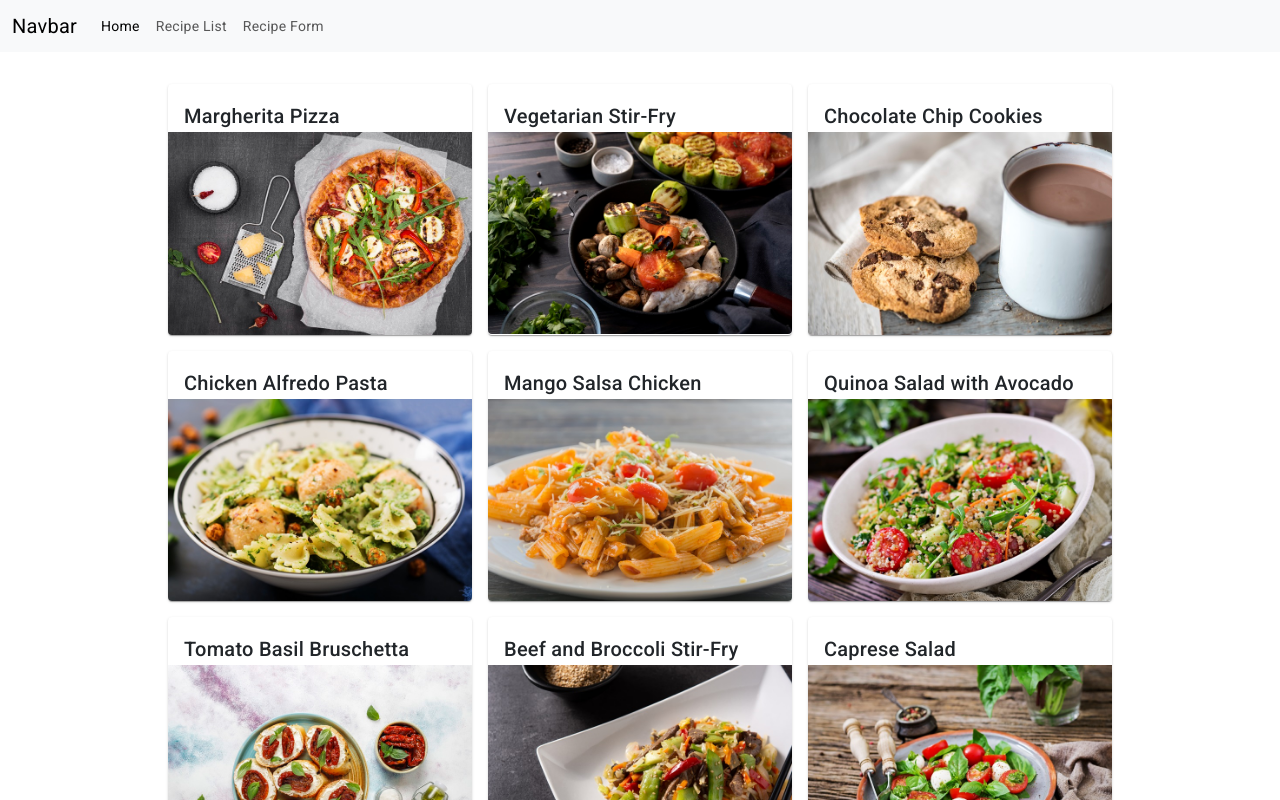
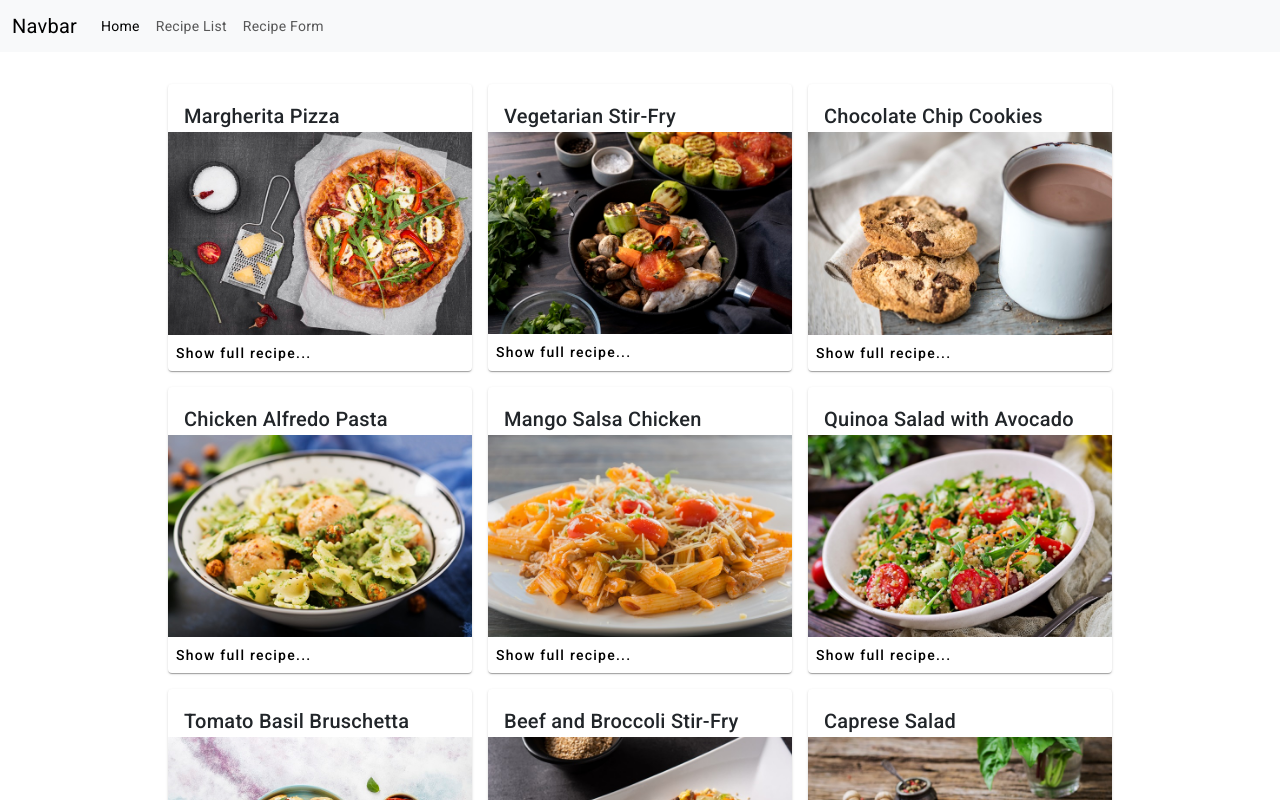
Before and after one commit to grenapeto/recipeApp, an Angular app in the folder recipe-book/: page /recipe-list in a window 1280 px wide. Shown: the top 800 px of the page. Built offline with nearby package versions, Linux system fonts and the light colour scheme.

Commit message:
details in progress

```diff
--- a/recipe-book/src/app/recipe-detail/recipe-detail.component.html
+++ b/recipe-book/src/app/recipe-detail/recipe-detail.component.html
@@ -1 +1 @@
-<p>recipe-detail works!</p>
+<button mat-button (click)="showMore()">Show full recipe...</button>
--- a/recipe-book/src/app/recipe-detail/recipe-detail.component.ts
+++ b/recipe-book/src/app/recipe-detail/recipe-detail.component.ts
@@ -1,13 +1,38 @@
-import { Component } from '@angular/core';
+import { Component, ChangeDetectionStrategy, inject } from '@angular/core';
 import { RecipeService } from '../recipe.service';
 import { MOCK_RECIPES } from '../mock-recipes';
+import {MatButtonModule} from '@angular/material/button';
+import {MatDialog, MatDialogModule} from '@angular/material/dialog';
+import { CommonModule, NgFor } from '@angular/common';
 @Component({
   selector: 'app-recipe-detail',
   standalone: true,
-  imports: [],
+  imports: [MatButtonModule, MatDialogModule, NgFor, CommonModule],
   templateUrl: './recipe-detail.component.html',
-  styleUrl: './recipe-detail.component.css'
+  styleUrl: './recipe-detail.component.css',
+  changeDetection: ChangeDetectionStrategy.OnPush,
 })
 export class RecipeDetailComponent {
   recipes = MOCK_RECIPES;
+
+  readonly dialog = inject(MatDialog);
+
+  showMore() {
+    const dialogRef = this.dialog.open(ShowMorePopup);
+
+    dialogRef.afterClosed().subscribe(result => {
+      console.log(`Dialog result: ${result}`);
+    });
+  }
 }
+
+@Component({
+  selector: 'show-more-popup',
+  templateUrl: 'show-more-popup.component.html',
+  standalone: true,
+  imports: [MatDialogModule, MatButtonModule, CommonModule],
+  changeDetection: ChangeDetectionStrategy.OnPush,
+})
+export class ShowMorePopup {
+  recipeDescription = MOCK_RECIPES;
+}
--- /dev/null
+++ b/recipe-book/src/app/recipe-detail/show-more-popup.component.html
@@ -0,0 +1,10 @@
+<div class="container">
+  <div class="row">
+    <div class="desc" *ngFor="let description of recipeDescription">
+      <h2>{{ description.name}}</h2>
+      <p>{{ description.ingredients}}</p>
+      <p>{{description.instructions}}</p>
+    </div>
+  </div>
+  <div class="recipe"></div>
+</div>
--- a/recipe-book/src/app/recipe-list/recipe-list.component.html
+++ b/recipe-book/src/app/recipe-list/recipe-list.component.html
@@ -4,5 +4,6 @@
       <mat-card-title>{{ recipe.name }}</mat-card-title>
     </mat-card-header>
     <img mat-card-image src="../../assets/{{recipe.image}}">
+    <app-recipe-detail></app-recipe-detail>
   </mat-card>
 </div>
```
Also changed, not shown: recipe-book/src/app/recipe-list/recipe-list.component.ts (+5 -2 lines).
